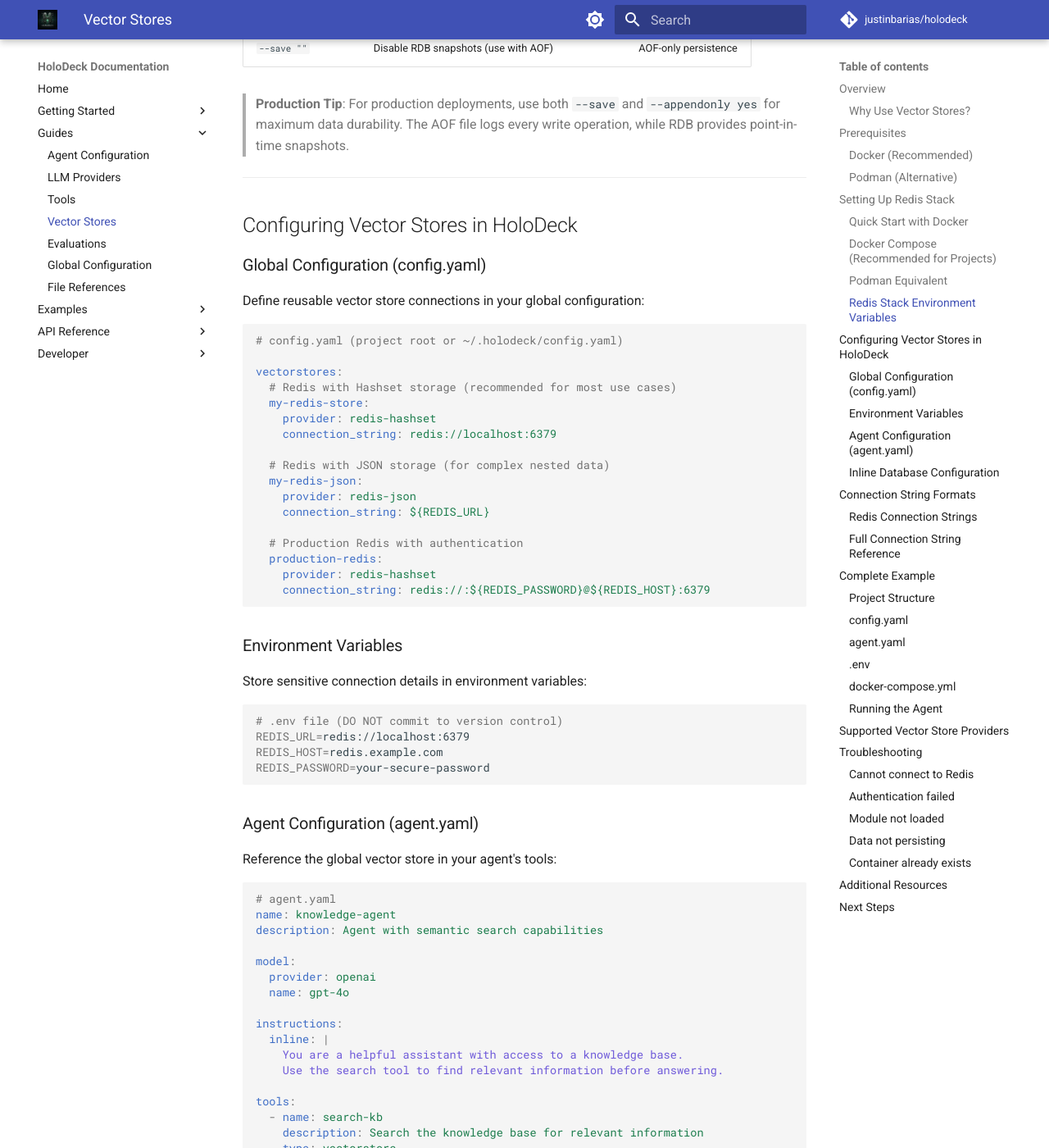
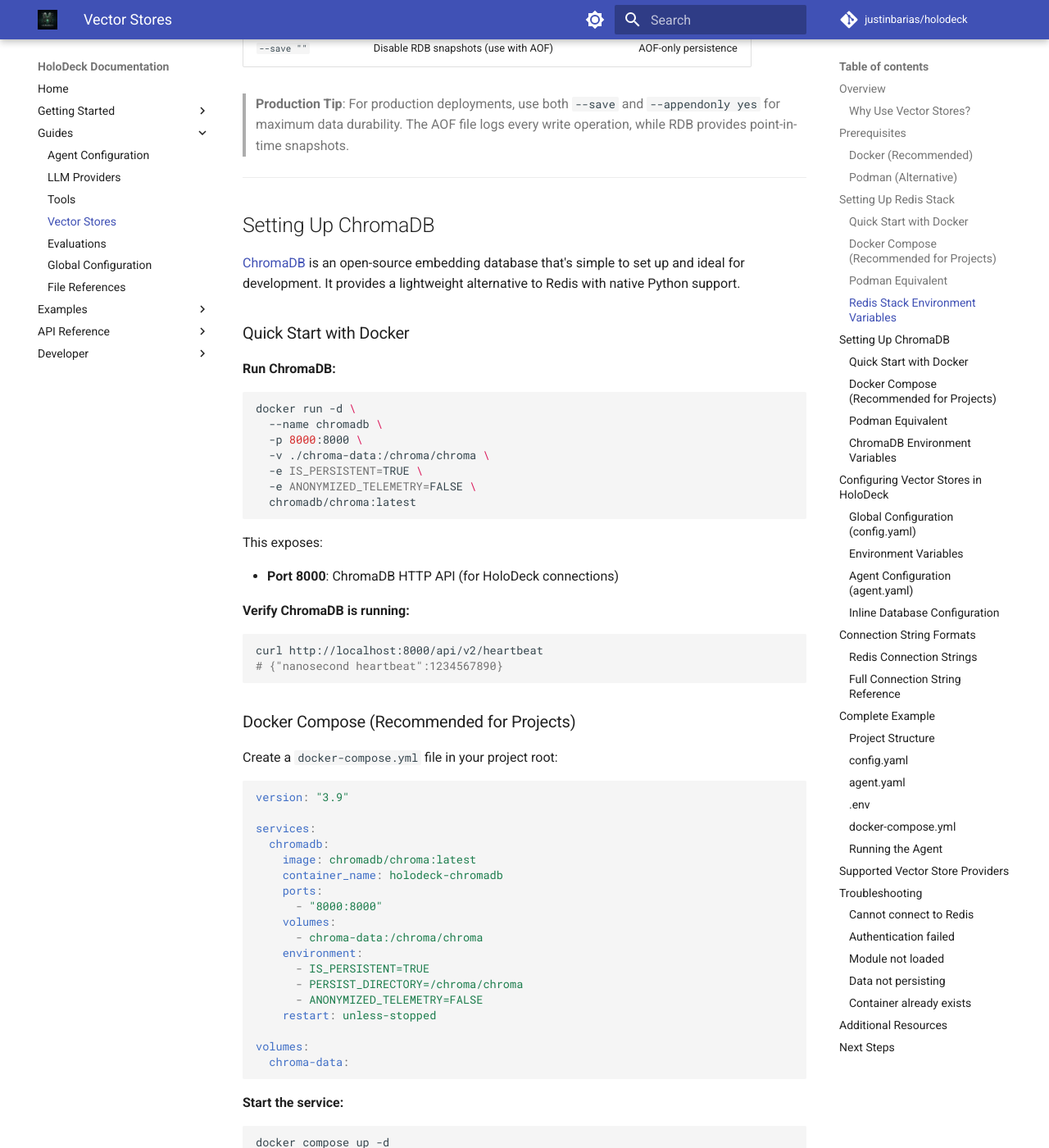
Before and after one commit to justinbarias/holodeck, an MkDocs documentation site: the page built from docs/guides/vector-stores.md, in a window 1280 px wide and 1400 px high, scrolled down 3655 px. Shown: the whole window at 82% size. Built offline with MkDocs 1.6.1 and Material for MkDocs 9.7.7, drawn with Linux system fonts in a browser that asks for light colours; comment, search, counter and statistics services are not loaded; some of the changed text lies outside the part shown.

Commit message:
Add explicit chromadb support

````diff
--- a/docs/guides/vector-stores.md
+++ b/docs/guides/vector-stores.md
@@ -166,6 +166,96 @@
 
 ---
 
+## Setting Up ChromaDB
+
+[ChromaDB](https://www.trychroma.com/) is an open-source embedding database that's simple to set up and ideal for development. It provides a lightweight alternative to Redis with native Python support.
+
+### Quick Start with Docker
+
+**Run ChromaDB:**
+
+```bash
+docker run -d \
+  --name chromadb \
+  -p 8000:8000 \
+  -v ./chroma-data:/chroma/chroma \
+  -e IS_PERSISTENT=TRUE \
+  -e ANONYMIZED_TELEMETRY=FALSE \
+  chromadb/chroma:latest
+```
+
+This exposes:
+
+- **Port 8000**: ChromaDB HTTP API (for HoloDeck connections)
+
+**Verify ChromaDB is running:**
+
+```bash
+curl http://localhost:8000/api/v2/heartbeat
+# {"nanosecond heartbeat":1234567890}
+```
+
+### Docker Compose (Recommended for Projects)
+
+Create a `docker-compose.yml` file in your project root:
+
+```yaml
+version: "3.9"
+
+services:
+  chromadb:
+    image: chromadb/chroma:latest
+    container_name: holodeck-chromadb
+    ports:
+      - "8000:8000"
+    volumes:
+      - chroma-data:/chroma/chroma
+    environment:
+      - IS_PERSISTENT=TRUE
+      - PERSIST_DIRECTORY=/chroma/chroma
+      - ANONYMIZED_TELEMETRY=FALSE
+    restart: unless-stopped
+
+volumes:
+  chroma-data:
+```
+
+**Start the service:**
+
+```bash
+docker compose up -d
+```
+
+**Stop the service:**
+
+```bash
+docker compose down
+```
+
+### Podman Equivalent
+
+```bash
+podman run -d \
+  --name chromadb \
+  -p 8000:8000 \
+  -v ./chroma-data:/chroma/chroma \
+  -e IS_PERSISTENT=TRUE \
+  -e ANONYMIZED_TELEMETRY=FALSE \
+  docker.io/chromadb/chroma:latest
+```
+
+### ChromaDB Environment Variables
+
+| Variable | Description | Default |
+|----------|-------------|---------|
+| `IS_PERSISTENT` | Enable data persistence | `FALSE` |
+| `PERSIST_DIRECTORY` | Path for persistent storage | `/chroma/chroma` |
+| `ANONYMIZED_TELEMETRY` | Send anonymous usage data | `TRUE` |
+
+> **Version Pinning**: For stability, pin to a specific version (e.g., `chromadb/chroma:0.6.3`) instead of `latest` to avoid unexpected changes during upgrades.
+
+---
+
 ## Configuring Vector Stores in HoloDeck
 
 ### Global Configuration (config.yaml)
@@ -185,6 +275,11 @@
   my-redis-json:
     provider: redis-json
     connection_string: ${REDIS_URL}
+
+  # ChromaDB (lightweight, Python-native)
+  my-chroma-store:
+    provider: chromadb
+    connection_string: http://localhost:8000
 
   # Production Redis with authentication
   production-redis:
@@ -400,6 +495,7 @@
 |----------|----------|------------------|
 | `redis-hashset` | Development, small-medium datasets | Low |
 | `redis-json` | Complex nested data structures | Low |
+| `chromadb` | Lightweight development, Python-native | Low |
 | `postgres` | Existing PostgreSQL infrastructure | Medium |
 | `qdrant` | High-performance production | Medium |
 | `in-memory` | Testing and prototyping | None |
@@ -483,6 +579,8 @@
 
 - [Redis Stack on Docker Hub](https://hub.docker.com/r/redis/redis-stack)
 - [Redis Vector Similarity Documentation](https://redis.io/docs/stack/search/reference/vectors/)
+- [ChromaDB on Docker Hub](https://hub.docker.com/r/chromadb/chroma)
+- [ChromaDB Documentation](https://docs.trychroma.com/)
 - [Tools Reference Guide](tools.md) - Complete vectorstore tool configuration
 - [Global Configuration Guide](global-config.md) - Shared settings across agents
 
--- a/pyproject.toml
+++ b/pyproject.toml
@@ -32,6 +32,7 @@
     "redisvl>=0.4.0,<0.5.0",  # redis version conflict handled by [tool.uv].override-dependencies
     "python-ulid>=3.1.0,<4.0.0",
     "ml-dtypes>=0.4.0,<0.5.0",
+    "chromadb (>=0.5,<1.1)",
 ]
 
 [project.scripts]
````
